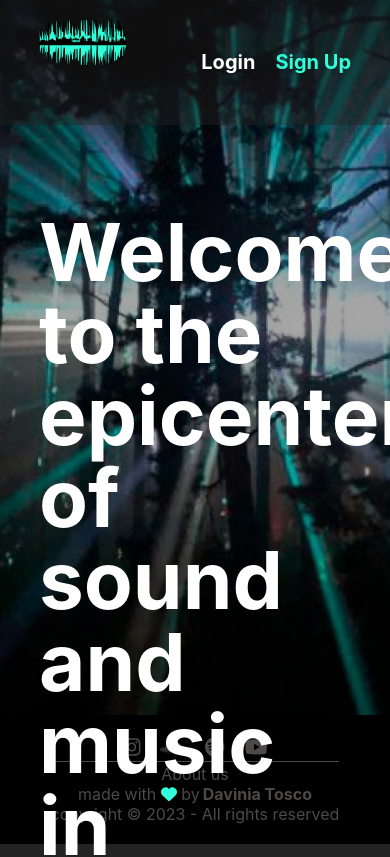
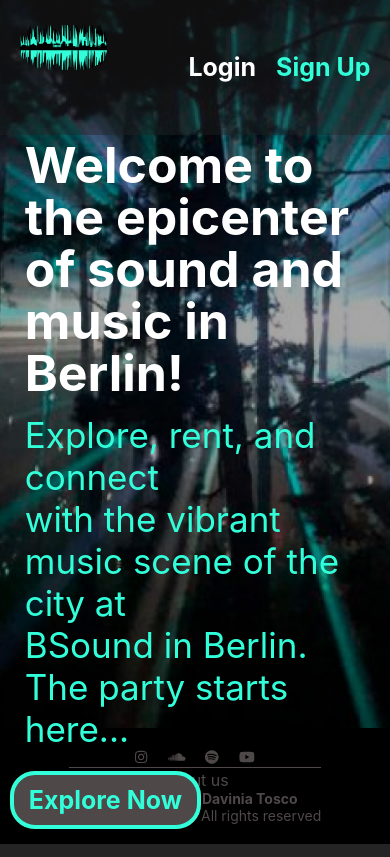
Before and after one commit to Da-vinia/BSound-client, a React (Vite) app: page / in a window 390 px wide. Shown: the top 857 px of the page. Built offline with nearby package versions, Linux system fonts and the light colour scheme; a web font is replaced by a local one.

Commit message:
style product cards mobile

```diff
--- a/src/App.css
+++ b/src/App.css
@@ -1212,11 +1212,21 @@ letter-spacing: 0.1em;
 .productsList-wrapper {
   width: 95%;
 }
+.productCard-wrapper {
+  height: 100%;
+  display: flex;
+  flex-direction: column;
+}
+.IconsWrapper {
+  display: flex;
+  justify-content: flex-end;
+  align-items: flex-start;
+}
 .Logo-wrapper {
   width: 87px;
 }
 .Login, .SignUp {
-  font-size: 20px;
+  font-size: 25px;
 }
 .SearchContainer input[type=text i] {
   padding: 10px;
@@ -1228,7 +1238,92 @@ letter-spacing: 0.1em;
 .SearchContainer {
   margin-top: 20px;
 }
-
-
-
+.searchByCategory-container  {
+  margin-top: 20px;
 }
+.category-buttons {
+  margin-top: 20px;
+  display: grid;
+  grid-template-columns: repeat(3, 1fr);
+  justify-items: center;
+  gap: 10px;
+}
+.category-buttons > :last-child {
+  justify-self: center;
+  grid-column: span 3;
+}
+.SearchContainer input[type=text i] {
+  width: 80%;
+}
+.productCards-container {
+  margin: 40px 20px;
+}
+.productCard-wrapper h2 {
+  font-size: 20px;
+  margin-bottom: 25px;
+}
+.productCard-wrapper p {
+  font-size: 16px;
+  line-height: 18px;
+}
+.content-card-wrapper span {
+  font-size: 16px;
+}
+.content-card-wrapper {
+  margin-bottom: 20px;
+}
+.Navbar-wrapper {
+  width: 90%;
+  margin: 5px auto;
+}
+.LoginPage {
+  width: 90%;
+  padding-top: 20px;
+}
+.LoginPage form {
+  width: 100%;
+}
+.SignupPage {
+  width: 90%;
+  padding: 0px;
+}
+.videoContainer {
+  width: 100%;
+}
+.formContainer {
+  width: 100%;
+  padding: 0px;
+  margin-left: 0px;
+  display: flex;
+  flex-direction: column;
+  align-items: flex-start;
+}
+.formContainer form {
+  width: 100%;
+}
+.signup-text-wrap {
+  width: 100%;
+}
+.TextHeroWrapper {
+  top: 10%;
+  width: 95%;
+  padding: 40px 0px
+}
+.TextHeroWrapper h1 {
+  font-size: 50px;
+  line-height: 52px;
+  margin:15px;
+}
+.TextHeroWrapper p {
+  margin: 15px;
+}
+footer p {
+  font-size: 14px;
+}
+.SocialMedia-links a {
+  font-size: 14px;
+}
+.Homepage-link {
+  font-size: 25px;
+}
+}
```
